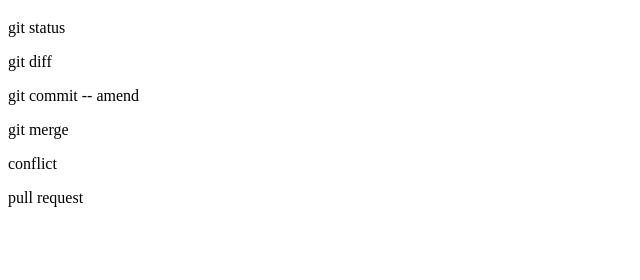
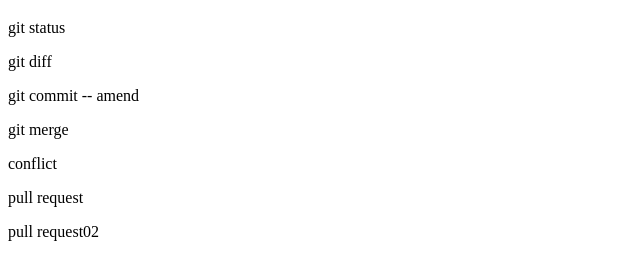
Before and after one commit to pokolate/git_tutorial, a plain HTML site: page index.html in a window 1280 px wide. Shown: the part 70-350 px from the top of the page, without its empty margins (0-640 px from the left). Drawn offline with Linux system fonts and the light colour scheme.

Commit message:
さらにpull_requestを追記

```diff
--- a/index.html
+++ b/index.html
@@ -12,5 +12,6 @@
     <p>git merge</p>
     <p>conflict</p>
     <p>pull request</p>
+    <p>pull request02</p>
   </body>
 </html>
```
